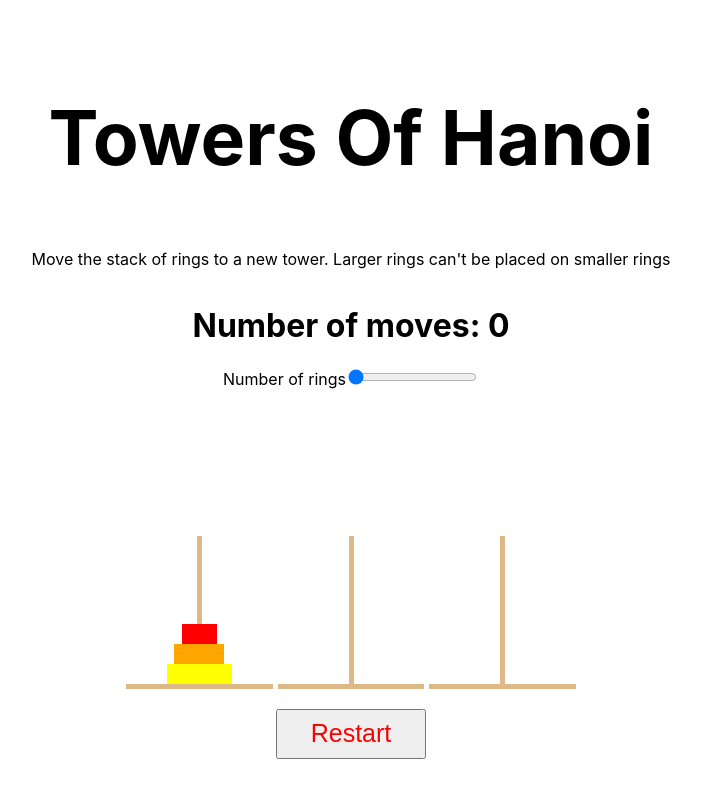
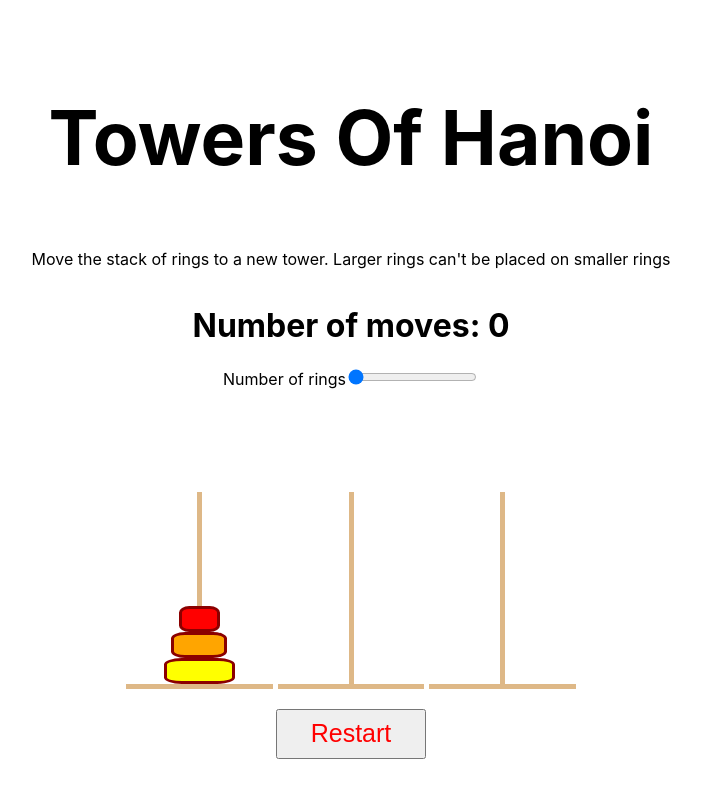
Before and after one commit to MattOrtner/towers-of-hanoi, a React (Create React App) app: page / in a window 1280 px wide. Shown: the whole page, without its empty margins (289-990 px from the left). Built offline with nearby package versions, Linux system fonts and the light colour scheme.

Commit message:
style ring borders, increased pole height

```diff
--- a/src/App.css
+++ b/src/App.css
@@ -30,7 +30,7 @@
 }
 
 .tower .pole {
-  height: 50%;
+  height: 65%;
   width: 5px;
   background-color: burlywood;
   position: absolute;
@@ -40,6 +40,8 @@
 .ring {
   height: 20px;
   z-index: 1;
+  border-radius: 25%;
+  border: solid darkred;
 }
 
 .tower.selected :first-child {
```
